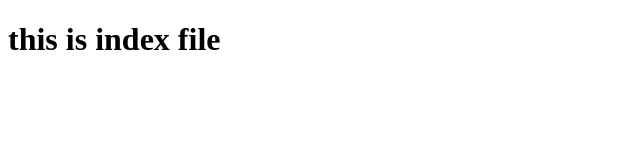
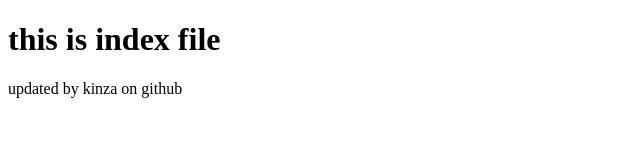
Before and after one commit to Kinza-Khan/PR2-202302B, a plain HTML site: page index.html in a window 1280 px wide. Shown: the whole page, without its empty margins (0-640 px from the left). Drawn offline with Linux system fonts and the light colour scheme.

Commit message:
Update index.html

```diff
--- a/index.html
+++ b/index.html
@@ -9,6 +9,7 @@
 
 <body>
     <h1>this is index file</h1>
+    updated by kinza on github
 </body>
 
 </html>
```
